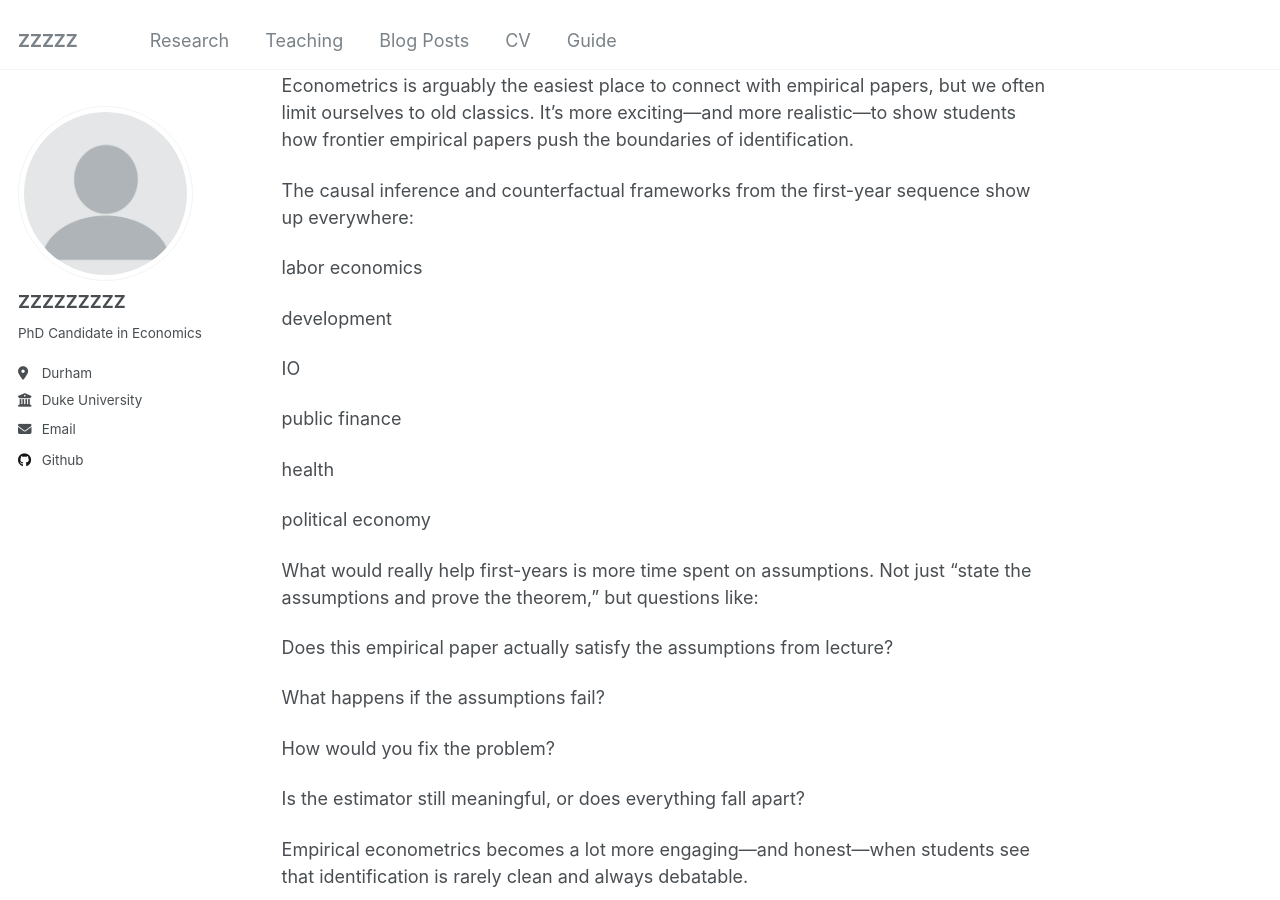
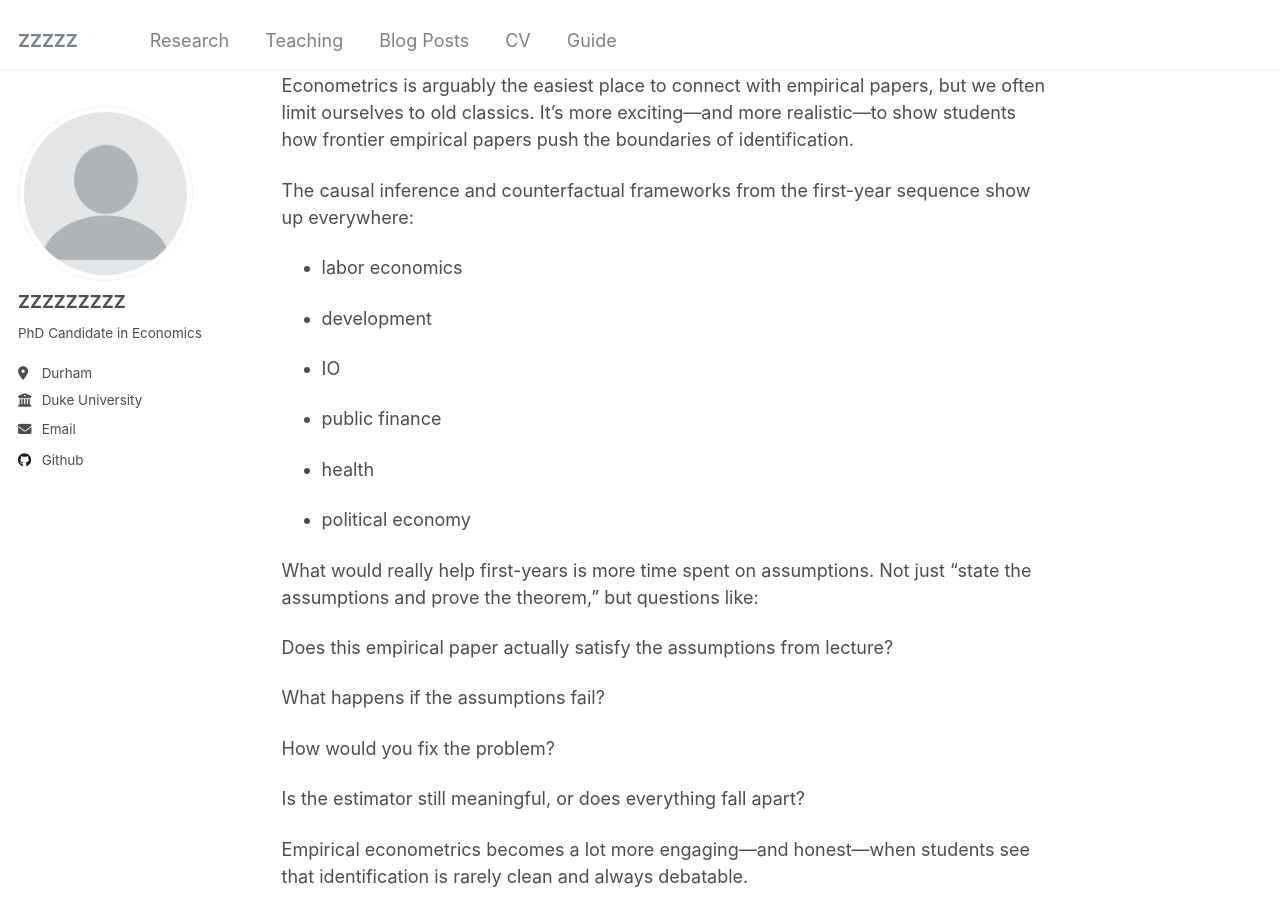
Before and after one commit to henrymzc/henrymzc.github.io, a Jekyll site: the page built from _posts/2025-11-20-blog-post-1.md, in a window 1280 px wide and 900 px high, scrolled down 1763 px. Built offline with Jekyll 4.4.1, drawn with Linux system fonts in a browser that asks for light colours.

```diff
--- a/_posts/2025-11-20-blog-post-1.md
+++ b/_posts/2025-11-20-blog-post-1.md
@@ -50,17 +50,17 @@ Econometrics is arguably the easiest place to connect with empirical papers, but
 
 The causal inference and counterfactual frameworks from the first-year sequence show up everywhere:
 
-labor economics
+*  labor economics
 
-development
+* development
 
-IO
+* IO
 
-public finance
+* public finance
 
-health
+* health
 
-political economy
+* political economy
 
 What would really help first-years is more time spent on assumptions. Not just “state the assumptions and prove the theorem,” but questions like:
 
```
